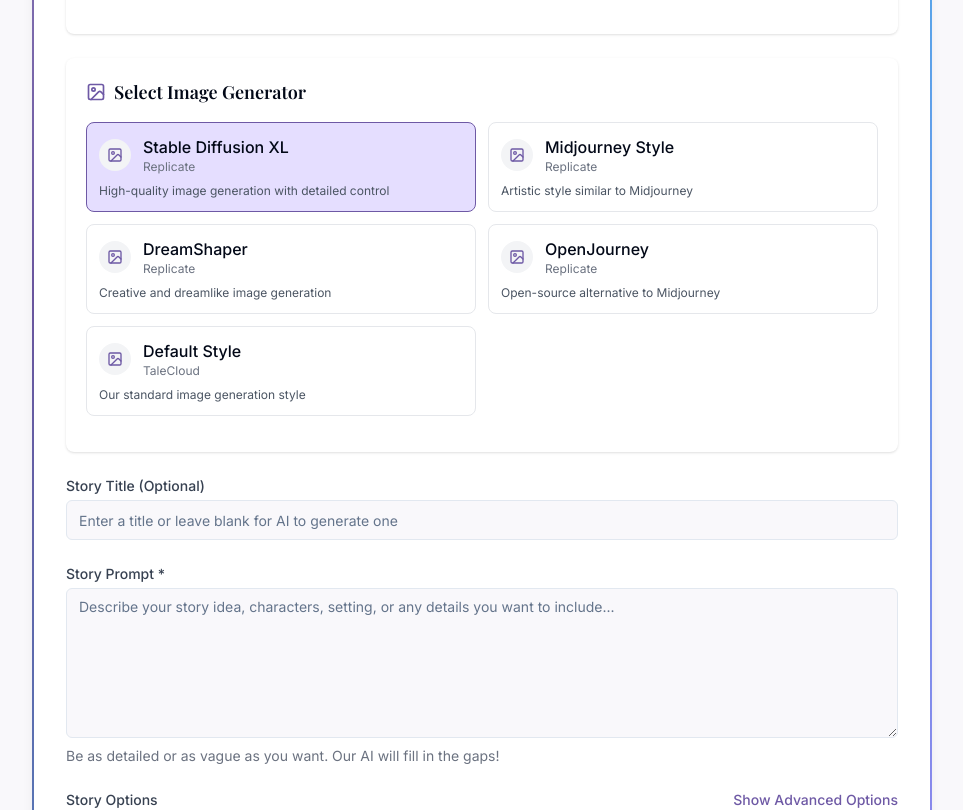
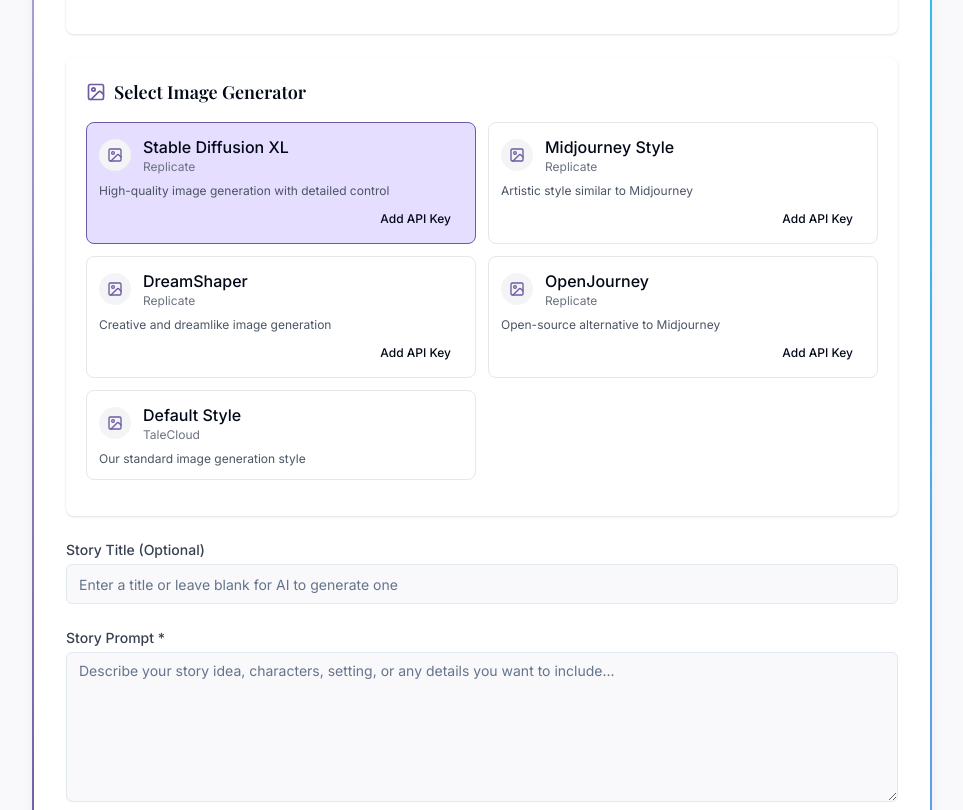
Before and after one commit to MrDebuggerDD/talecloud-creator, a React (Vite) app: page /create in a window 1280 px wide. Shown: the part 996-1806 px from the top of the page, without its empty margins (158-1121 px from the left). Built offline with nearby package versions, Linux system fonts and the light colour scheme; a web font is replaced by a local one.

Commit message:
Fix: Add API key input for image generation
Adds an input field in the settings to allow users to provide their Replicate API key for image generation.

```diff
--- a/src/components/create/ImageAIModelSelector.tsx
+++ b/src/components/create/ImageAIModelSelector.tsx
@@ -105,6 +105,14 @@ const ImageAIModelSelector: React.FC<ImageAIModelSelectorProps> = ({ selectedMod
     setApiKey("");
   };
 
+  const handleManageKey = () => {
+    if (!selectedModelData?.requiresApiKey) return;
+
+    // Toggle the API key input
+    setShowApiKeyInput(!showApiKeyInput);
+    setApiKey("");
+  };
+
   return (
     <div className="bg-white rounded-lg shadow p-5 mb-6">
       <h3 className="text-lg font-semibold mb-4 flex items-center gap-2">
@@ -133,6 +141,22 @@ const ImageAIModelSelector: React.FC<ImageAIModelSelectorProps> = ({ selectedMod
               </div>
             </div>
             <p className="text-xs text-gray-600 mt-2">{model.description}</p>
+            {model.requiresApiKey && (
+              <div className="mt-2 flex justify-end">
+                <Button
+                  variant="ghost"
+                  size="sm"
+                  className="text-xs py-1 h-auto"
+                  onClick={(e) => {
+                    e.stopPropagation();
+                    setSelectedModelData(model);
+                    handleManageKey();
+                  }}
+                >
+                  {localStorage.getItem(model.apiKeyName) ? "Update API Key" : "Add API Key"}
+                </Button>
+              </div>
+            )}
           </div>
         ))}
       </div>
```
